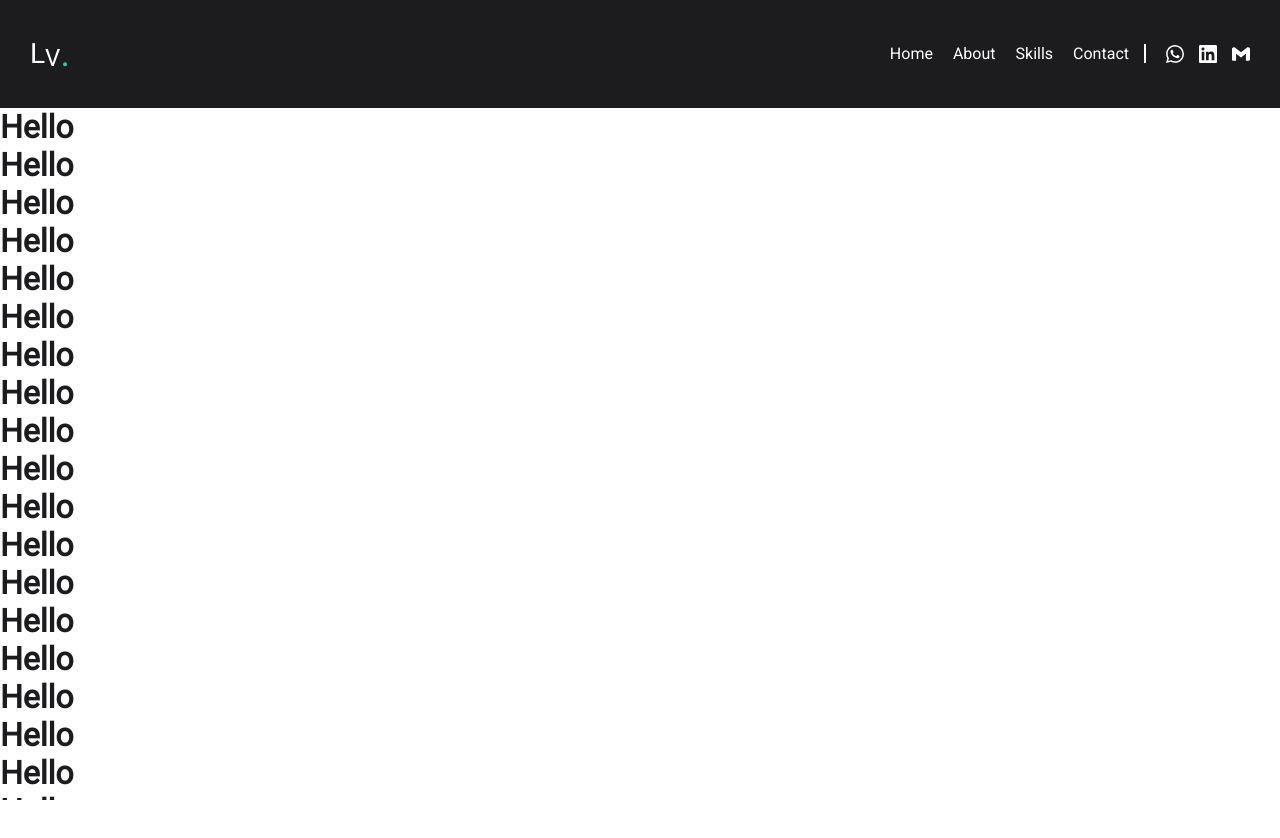
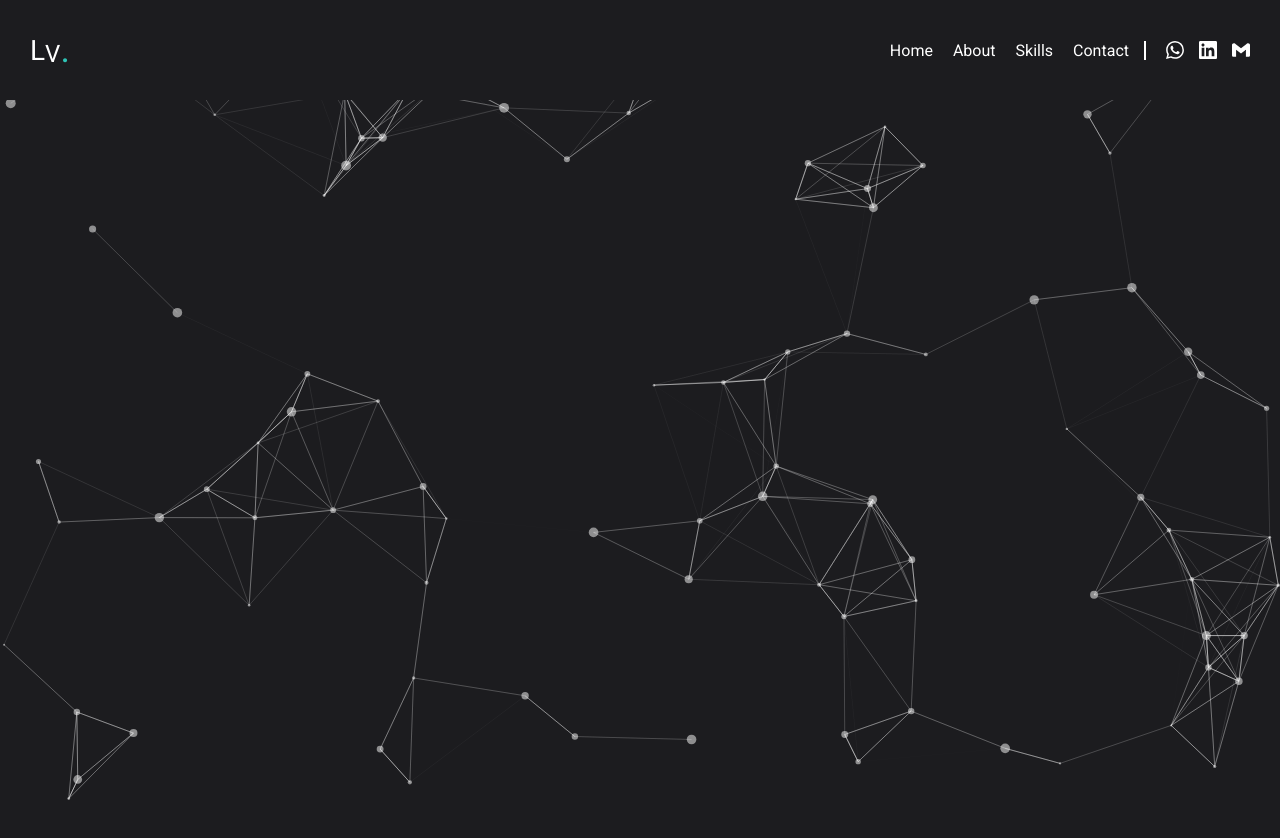
Before and after one commit to v1skaino/portfolio, a React (Vite) app: page / in a window 1280 px wide. Shown: the top 838 px of the page. Before the commit the page ends 800 px from the top, so only its background shows below. Built offline with nearby package versions, Linux system fonts and the light colour scheme.

Commit message:
[Feat]: Particles

```diff
--- a/package.json
+++ b/package.json
@@ -17,7 +17,9 @@
     "react-i18next": "^12.2.0",
     "react-icons": "^4.8.0",
     "react-router-dom": "^6.9.0",
-    "styled-components": "^5.3.8"
+    "react-tsparticles": "^2.9.3",
+    "styled-components": "^5.3.8",
+    "tsparticles": "^2.9.3"
   },
   "devDependencies": {
     "@types/node": "^18.15.0",
--- a/src/App.tsx
+++ b/src/App.tsx
@@ -1,8 +1,14 @@
 import "@themes/global.styles.css";
+import { ToastNotification } from "./components/toastNotification";
 import Routes from "./routes";
 
 function App() {
-  return <Routes />;
+  return (
+    <>
+      <Routes />
+      <ToastNotification />
+    </>
+  );
 }
 
 export default App;
--- a/src/components/layout/index.tsx
+++ b/src/components/layout/index.tsx
@@ -23,20 +23,28 @@ const Layout = styled.div`
   flex-direction: column;
   width: 100%;
   height: 100vh;
+  background-color: ${colors.black};
 `;
 
 const NavContainer = styled.nav`
+  display: flex;
   width: 100%;
-  height: 20vh;
+  position: fixed;
+  height: 100px;
+  z-index: 2;
+  background-color: ${colors.black};
 `;
 
 const Content = styled.div`
   display: flex;
+  margin-top: 100px;
   position: relative;
   flex-direction: column;
   width: 100%;
+  min-height: 100vh;
   height: auto;
   overflow: auto;
+  background-color: ${colors.black};
 
   color: ${colors.black};
 `;
--- a/src/components/navBar/index.tsx
+++ b/src/components/navBar/index.tsx
@@ -1,7 +1,7 @@
 import { colors } from "@src/shared/themes/colors";
 import { SiGmail, SiLinkedin, SiWhatsapp } from "react-icons/si";
 import styled from "styled-components";
-import { handleAlert, ToastNotification } from "../toastNotification";
+import { handleAlert } from "../toastNotification";
 
 export const NavBar = () => {
   const gmail = "custodio.viscaino@gmail.com";
@@ -10,7 +10,7 @@ export const NavBar = () => {
   const handleGmailIconClick = async () => {
     navigator.clipboard.writeText(gmail);
 
-    await handleAlert();
+    await handleAlert(message);
   };
   return (
     <Container>
@@ -39,7 +39,6 @@ export const NavBar = () => {
           />
         </Icons>
       </Links>
-      <ToastNotification message={message} />
     </Container>
   );
 };
@@ -50,8 +49,6 @@ const Container = styled.div`
   justify-content: space-between;
   width: 100%;
   height: 100%;
-
-  background-color: ${colors.black};
 `;
 
 const Logo = styled.div`
--- /dev/null
+++ b/src/components/particle/index.tsx
@@ -0,0 +1,97 @@
+import { useCallback } from "react";
+import Particles from "react-tsparticles";
+import { loadFull } from "tsparticles";
+import type { Container, Engine } from "tsparticles-engine";
+
+export const Particle = () => {
+  const particlesInit = useCallback(async (engine: Engine) => {
+    console.log(engine);
+
+    await loadFull(engine);
+  }, []);
+
+  const particlesLoaded = useCallback(
+    async (container: Container | undefined) => {
+      console.log(container);
+    },
+    [],
+  );
+
+  return (
+    <Particles
+      init={particlesInit}
+      loaded={particlesLoaded}
+      options={{
+        fullScreen: {
+          enable: true,
+          zIndex: 0,
+        },
+        fpsLimit: 120,
+        interactivity: {
+          events: {
+            onClick: {
+              enable: true,
+              mode: "push",
+            },
+            onHover: {
+              enable: true,
+              mode: "repulse",
+            },
+            resize: true,
+          },
+          modes: {
+            // push: {
+            //   quantity: 4,
+            // },
+            repulse: {
+              distance: 200,
+              duration: 0.4,
+            },
+          },
+        },
+        particles: {
+          color: {
+            value: "#ffffff",
+          },
+          links: {
+            color: "#ffffff",
+            distance: 150,
+            enable: true,
+            opacity: 0.5,
+            width: 1,
+          },
+          collisions: {
+            enable: true,
+          },
+          move: {
+            direction: "none",
+            enable: true,
+            outModes: {
+              default: "bounce",
+            },
+            random: false,
+            speed: 3,
+            straight: false,
+          },
+          number: {
+            density: {
+              enable: true,
+              area: 800,
+            },
+            value: 80,
+          },
+          opacity: {
+            value: 0.5,
+          },
+          shape: {
+            type: "circle",
+          },
+          size: {
+            value: { min: 1, max: 5 },
+          },
+        },
+        detectRetina: true,
+      }}
+    />
+  );
+};
--- a/src/components/toastNotification/index.tsx
+++ b/src/components/toastNotification/index.tsx
@@ -2,25 +2,24 @@ import { colors } from "@src/shared/themes/colors";
 import { fontSize } from "@src/shared/themes/fonts";
 import styled, { keyframes } from "styled-components";
 
-type ToastNotificationProps = {
-  message: string;
-};
-
-export const ToastNotification = ({ message }: ToastNotificationProps) => {
+export const ToastNotification = () => {
   return (
     <Container id="toastNotification">
-      <ToastArea>{message}</ToastArea>
+      <ToastArea id="toastMessage"></ToastArea>
     </Container>
   );
 };
 
-export const handleAlert = async () => {
+export const handleAlert = async (message: string) => {
   const component = document.getElementById("toastNotification");
+  const text = document.getElementById("toastMessage");
 
-  if (!component) {
+  if (!component || !text) {
     return;
   }
   component.style.display = "flex";
+
+  text.innerHTML = message;
 
   setTimeout(function () {
     component.style.display = "none";
@@ -42,6 +41,7 @@ const Container = styled.div`
   position: absolute;
   bottom: 10px;
   transition: 1s;
+  z-index: 10;
 
   display: none;
   justify-content: center;
@@ -56,5 +56,6 @@ const ToastArea = styled.div`
   border: 1px solid ${colors.primary};
   border-radius: 5px;
   cursor: pointer;
+  color: ${colors.white};
   font-size: ${fontSize.small}px;
 `;
--- a/src/pages/home/layout.tsx
+++ b/src/pages/home/layout.tsx
@@ -1,38 +1,25 @@
 import { Template } from "@src/components/layout";
+import { Particle } from "@src/components/particle";
+import styled from "styled-components";
 import { HomeLayoutPropTypes } from "./types";
 
 const HomeLayout = ({}: HomeLayoutPropTypes) => {
   return (
     <Template>
-      <h1>Hello</h1>
-      <h1>Hello</h1>
-      <h1>Hello</h1>
-      <h1>Hello</h1>
-      <h1>Hello</h1>
-      <h1>Hello</h1>
-      <h1>Hello</h1>
-      <h1>Hello</h1>
-      <h1>Hello</h1>
-      <h1>Hello</h1>
-      <h1>Hello</h1>
-      <h1>Hello</h1>
-      <h1>Hello</h1>
-      <h1>Hello</h1>
-      <h1>Hello</h1>
-      <h1>Hello</h1>
-      <h1>Hello</h1>
-      <h1>Hello</h1>
-      <h1>Hello</h1>
-      <h1>Hello</h1>
-      <h1>Hello</h1>
-      <h1>Hello</h1>
-      <h1>Hello</h1>
-      <h1>Hello</h1>
-      <h1>Hello</h1>
-      <h1>Hello</h1>
-      <h1>Hello</h1>
+      <Container>
+        <Particle />
+      </Container>
     </Template>
   );
 };
 
+const Container = styled.div`
+  display: flex;
+  justify-content: center;
+  align-items: center;
+  min-height: 100vh;
+  height: 100%;
+  width: 100%;
+`;
+
 export { HomeLayout };
```
Also changed, not shown: 1 other file (tests, documents, lock files or other folders).
